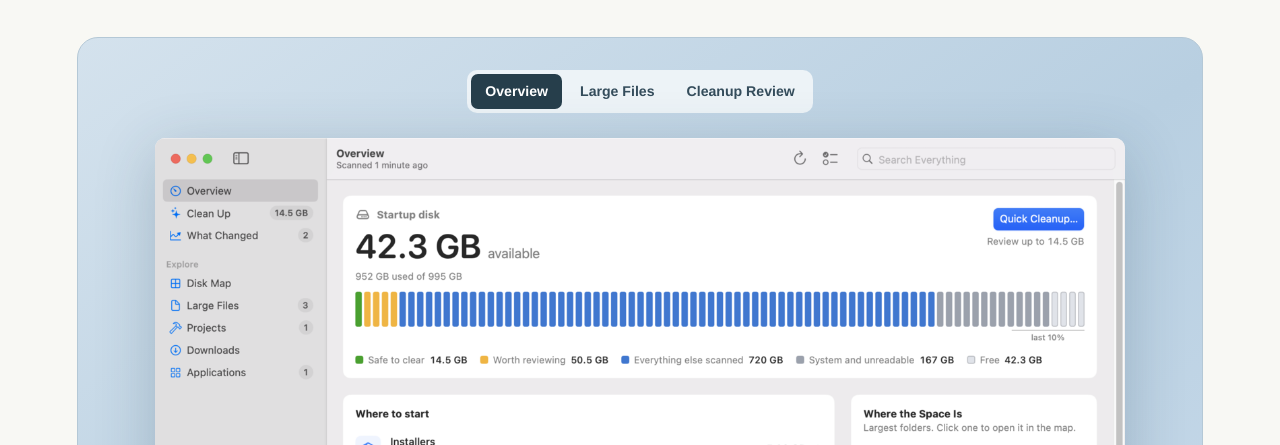
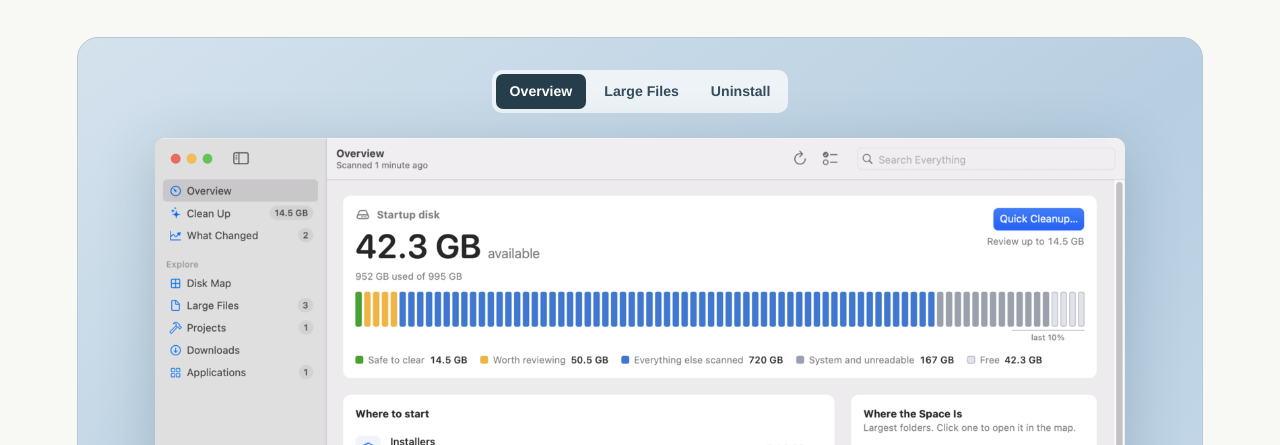
Before and after one commit to nipunbatra/headroom, a plain HTML site: page docs/index.html in a window 1280 px wide. Shown: the part 355-800 px from the top of the page. Drawn offline with Linux system fonts and the light colour scheme; files whose address does not match are found by name.

```diff
--- a/docs/index.html
+++ b/docs/index.html
@@ -56,10 +56,10 @@
             </button>
             <button
               type="button"
-              data-view="cleanup-review"
+              data-view="uninstall"
               aria-pressed="false"
             >
-              Cleanup Review
+              Uninstall
             </button>
           </div>
           <a
@@ -156,9 +156,9 @@
           "Large Files showing size and modification-date filters and files from an example scan.",
           "Combine size, kind, and modification date to narrow the list before opening a file.",
         ],
-        "cleanup-review": [
-          "Cleanup Review lists three items with the amount, command or removal method for each.",
-          "Expand a target to see what will move to Trash, be deleted, or run through a tool.",
+        uninstall: [
+          "Uninstall review shows a selected app and cache. Its unchecked Application Support folder stays on the Mac.",
+          "Choose individual support files and expand the target list before uninstalling an app.",
         ],
       };
       const views = document.querySelector(".views");
```
Also changed, not shown: images/headroom-uninstall.png (added), 3 other files.
